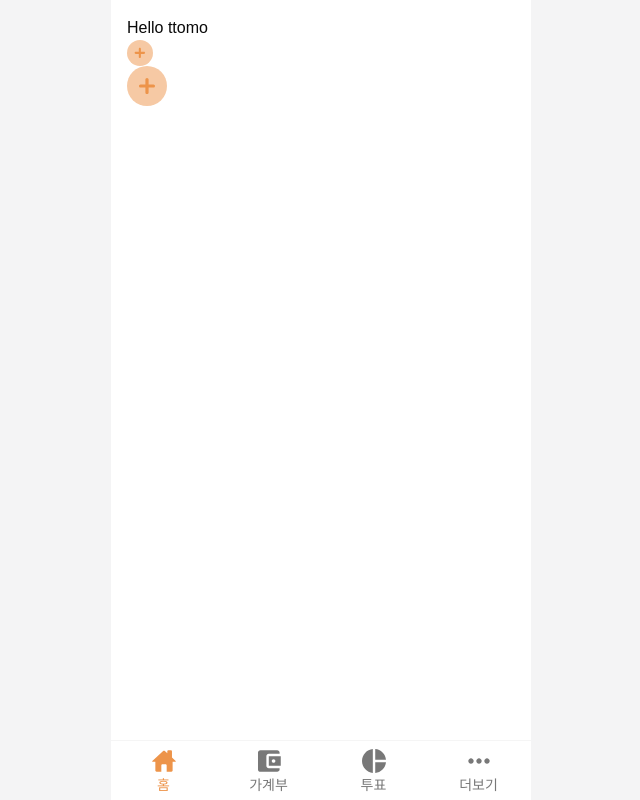
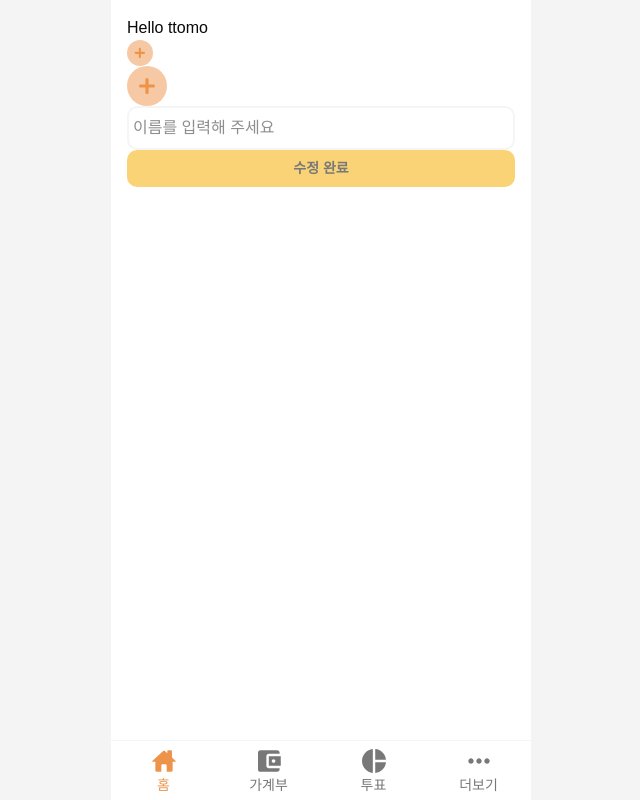
Before and after one commit to prgrms-fe-devcourse/FES-5-Project3-TEAM-5, a React (Vite) app: page / in a window 1280 px wide. Shown: the whole page, without its empty margins (319-959 px from the left). Built offline with nearby package versions, Linux system fonts and the light colour scheme; a web font is replaced by a local one.

Commit message:
[Feat]: input 컴포넌트 추가

```diff
--- a/src/pages/Home.tsx
+++ b/src/pages/Home.tsx
@@ -1,11 +1,29 @@
+import Input from '@/shared/components/form/Input'
+import SubmitButton from '@/shared/components/form/SubmitButton'
+
 import AddButton from '@/shared/components/addButton/AddButton'
+import { useRef } from 'react'
 
 export const Home = () => {
+  const nameRef = useRef<HTMLInputElement>(null)
+
+  const handleSubmit = () => {
+    console.log('입력값:', nameRef.current?.value)
+  }
   return (
     <>
       <div>Hello ttomo</div>
       <AddButton size="sm" />
       <AddButton size="lg" />
+
+      <Input
+        label="이름"
+        ref={nameRef}
+      />
+      <SubmitButton
+        text="수정 완료"
+        onClick={handleSubmit}
+      />
     </>
   )
 }
--- /dev/null
+++ b/src/shared/components/form/Input.tsx
@@ -0,0 +1,18 @@
+import { forwardRef } from 'react'
+
+interface Props {
+  label: string
+}
+
+const Input = forwardRef<HTMLInputElement, Props>(({ label }, ref) => {
+  return (
+    <input
+      ref={ref}
+      type="text"
+      className="bg-white rounded-lg border-2 border-neutral-light w-full py-2 px-1 text-black focus:border-secondary-blue focus:outline focus:outline-secondary-blue"
+      placeholder={`${label}를 입력해 주세요`}
+    />
+  )
+})
+
+export default Input
```
